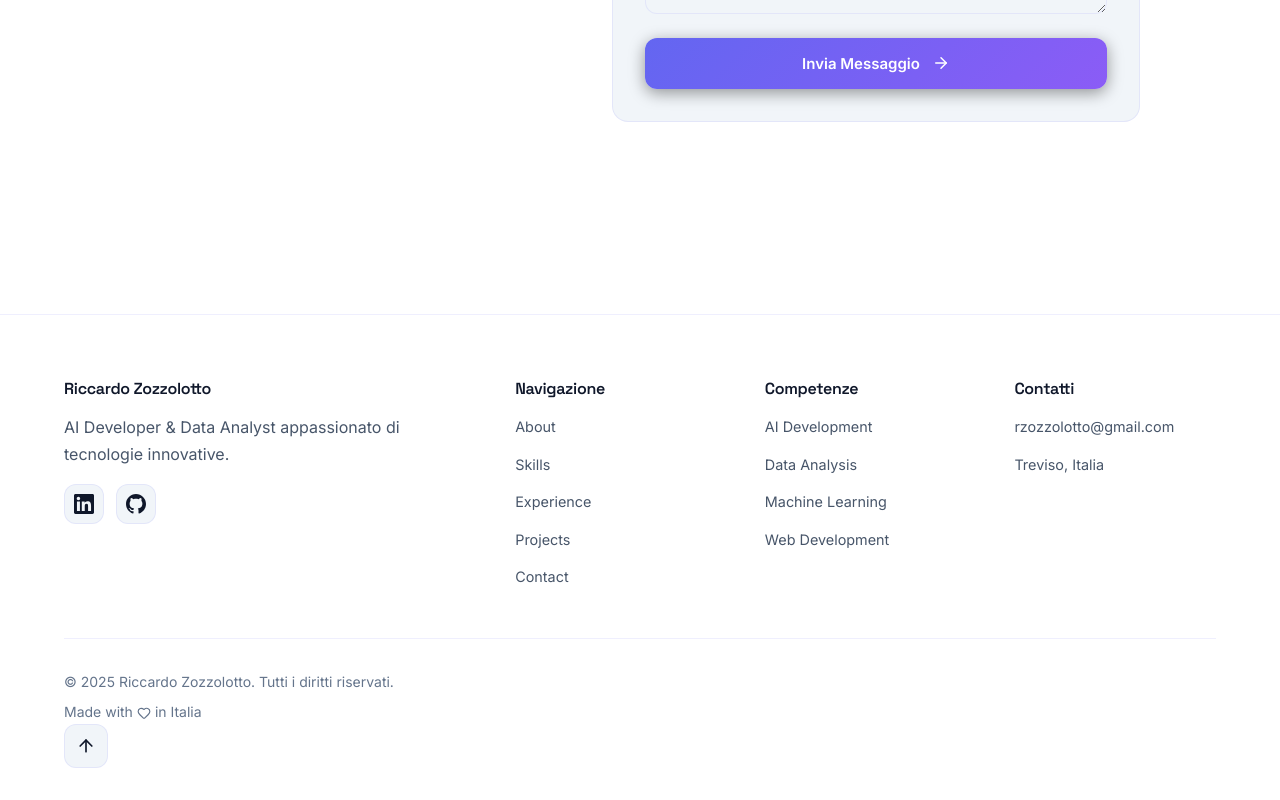
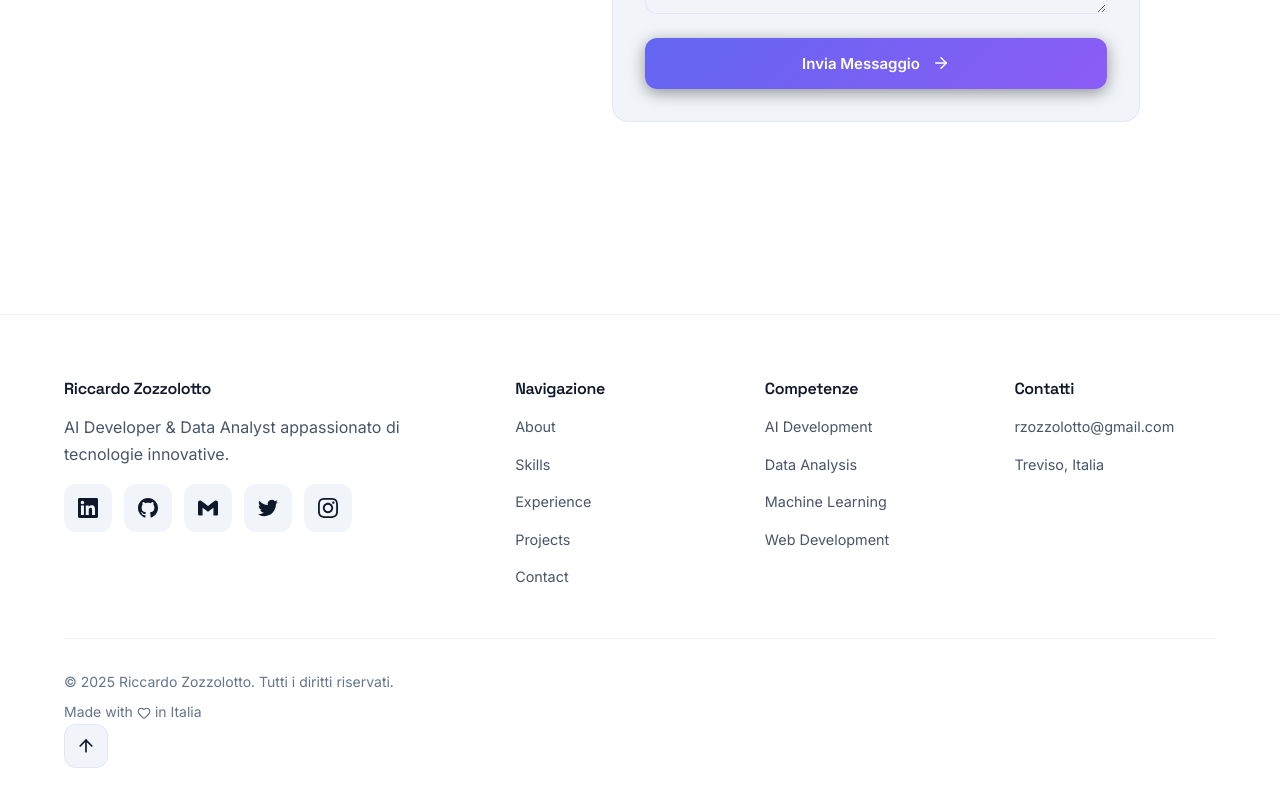
Before and after one commit to zozzy04/portfolio-riccardo, a React (Vite) app: page / in a window 1280 px wide. Shown: the part 5164-5964 px from the top of the page. Built offline with nearby package versions, Linux system fonts and the light colour scheme.

Commit message:
Aggiunge componente SocialMediaIcons stile Framer con animazioni hover e tap

```diff
--- a/src/components/Footer.jsx
+++ b/src/components/Footer.jsx
@@ -1,5 +1,6 @@
 import React, { useEffect, useRef } from 'react';
 import { ArrowUp, Heart } from 'lucide-react';
+import SocialMediaIcons from './SocialMediaIcons';
 
 const Footer = () => {
   const [currentYear] = React.useState(new Date().getFullYear());
@@ -40,26 +41,6 @@ const Footer = () => {
     ]
   };
 
-  const socialLinks = [
-    {
-      name: 'LinkedIn',
-      href: 'https://www.linkedin.com/in/riccardo-zozzolotto-53aa732b1/',
-      icon: (
-        <svg width="20" height="20" viewBox="0 0 24 24" fill="currentColor">
-          <path d="M20.447 20.452h-3.554v-5.569c0-1.328-.027-3.037-1.852-3.037-1.853 0-2.136 1.445-2.136 2.939v5.667H9.351V9h3.414v1.561h.046c.477-.9 1.637-1.85 3.37-1.85 3.601 0 4.267 2.37 4.267 5.455v6.286zM5.337 7.433c-1.144 0-2.063-.926-2.063-2.065 0-1.138.92-2.063 2.063-2.063 1.14 0 2.064.925 2.064 2.063 0 1.139-.925 2.065-2.064 2.065zm1.782 13.019H3.555V9h3.564v11.452zM22.225 0H1.771C.792 0 0 .774 0 1.729v20.542C0 23.227.792 24 1.771 24h20.451C23.2 24 24 23.227 24 22.271V1.729C24 .774 23.2 0 22.222 0h.003z"/>
-        </svg>
-      )
-    },
-    {
-      name: 'GitHub',
-      href: 'https://github.com/zozzy04',
-      icon: (
-        <svg width="20" height="20" viewBox="0 0 24 24" fill="currentColor">
-          <path d="M12 0c-6.626 0-12 5.373-12 12 0 5.302 3.438 9.8 8.207 11.387.599.111.793-.261.793-.577v-2.234c-3.338.726-4.033-1.416-4.033-1.416-.546-1.387-1.333-1.756-1.333-1.756-1.089-.745.083-.729.083-.729 1.205.084 1.839 1.237 1.839 1.237 1.07 1.834 2.807 1.304 3.492.997.107-.775.418-1.305.762-1.604-2.665-.305-5.467-1.334-5.467-5.931 0-1.311.469-2.381 1.236-3.221-.124-.303-.535-1.524.117-3.176 0 0 1.008-.322 3.301 1.23.957-.266 1.983-.399 3.003-.404 1.02.005 2.047.138 3.006.404 2.291-1.552 3.297-1.23 3.297-1.23.653 1.653.242 2.874.118 3.176.77.84 1.235 1.911 1.235 3.221 0 4.609-2.807 5.624-5.479 5.921.43.372.823 1.102.823 2.222v3.293c0 .319.192.694.801.576 4.765-1.589 8.199-6.086 8.199-11.386 0-6.627-5.373-12-12-12z"/>
-        </svg>
-      )
-    }
-  ];
 
   return (
     <footer id="footer" className="footer section-base" ref={footerRef}>
@@ -72,18 +53,13 @@ const Footer = () => {
                   AI Developer & Data Analyst appassionato di tecnologie innovative.
               </p>
               <div className="social-links" ref={featuresRef}>
-                {socialLinks.map((social, index) => (
-                  <a
-                    key={index}
-                    href={social.href}
-                    target="_blank"
-                    rel="noopener noreferrer"
-                    className="social-link"
-                    aria-label={social.name}
-                  >
-                    {social.icon}
-                  </a>
-                ))}
+                <SocialMediaIcons
+                  size={48}
+                  spacing={12}
+                  iconColor="var(--text-primary)"
+                  containerBg="var(--bg-elevated)"
+                  borderRadius={12}
+                />
               </div>
             </div>
 
--- /dev/null
+++ b/src/components/SocialMediaIcons.jsx
@@ -0,0 +1,141 @@
+import React, { useState } from 'react';
+
+const SocialMediaIcons = ({
+  size = 48,
+  spacing = 12,
+  iconColor = 'currentColor',
+  containerBg = 'transparent',
+  borderRadius = 12,
+  showLabels = false
+}) => {
+  const [hovered, setHovered] = useState(null);
+  const [pressed, setPressed] = useState(null);
+
+  const socialLinks = [
+    {
+      name: 'LinkedIn',
+      href: 'https://www.linkedin.com/in/riccardo-zozzolotto-53aa732b1/',
+      color: '#0077b5',
+      icon: (
+        <svg width="20" height="20" viewBox="0 0 24 24" fill="currentColor">
+          <path d="M20.447 20.452h-3.554v-5.569c0-1.328-.027-3.037-1.852-3.037-1.853 0-2.136 1.445-2.136 2.939v5.667H9.351V9h3.414v1.561h.046c.477-.9 1.637-1.85 3.37-1.85 3.601 0 4.267 2.37 4.267 5.455v6.286zM5.337 7.433c-1.144 0-2.063-.926-2.063-2.065 0-1.138.92-2.063 2.063-2.063 1.14 0 2.064.925 2.064 2.063 0 1.139-.925 2.065-2.064 2.065zm1.782 13.019H3.555V9h3.564v11.452zM22.225 0H1.771C.792 0 0 .774 0 1.729v20.542C0 23.227.792 24 1.771 24h20.451C23.2 24 24 23.227 24 22.271V1.729C24 .774 23.2 0 22.222 0h.003z"/>
+        </svg>
+      )
+    },
+    {
+      name: 'GitHub',
+      href: 'https://github.com/zozzy04',
+      color: '#ffffff',
+      icon: (
+        <svg width="20" height="20" viewBox="0 0 24 24" fill="currentColor">
+          <path d="M12 0c-6.626 0-12 5.373-12 12 0 5.302 3.438 9.8 8.207 11.387.599.111.793-.261.793-.577v-2.234c-3.338.726-4.033-1.416-4.033-1.416-.546-1.387-1.333-1.756-1.333-1.756-1.089-.745.083-.729.083-.729 1.205.084 1.839 1.237 1.839 1.237 1.07 1.834 2.807 1.304 3.492.997.107-.775.418-1.305.762-1.604-2.665-.305-5.467-1.334-5.467-5.931 0-1.311.469-2.381 1.236-3.221-.124-.303-.535-1.524.117-3.176 0 0 1.008-.322 3.301 1.23.957-.266 1.983-.399 3.003-.404 1.02.005 2.047.138 3.006.404 2.291-1.552 3.297-1.23 3.297-1.23.653 1.653.242 2.874.118 3.176.77.84 1.235 1.911 1.235 3.221 0 4.609-2.807 5.624-5.479 5.921.43.372.823 1.102.823 2.222v3.293c0 .319.192.694.801.576 4.765-1.589 8.199-6.086 8.199-11.386 0-6.627-5.373-12-12-12z"/>
+        </svg>
+      )
+    },
+    {
+      name: 'Email',
+      href: 'mailto:rzozzolotto@gmail.com',
+      color: '#ea4335',
+      icon: (
+        <svg width="20" height="20" viewBox="0 0 24 24" fill="currentColor">
+          <path d="M24 5.457v13.909c0 .904-.732 1.636-1.636 1.636h-3.819V11.73L12 16.64l-6.545-4.91v9.273H1.636A1.636 1.636 0 0 1 0 19.366V5.457c0-2.023 2.309-3.178 3.927-1.964L5.455 4.64 12 9.548l6.545-4.91 1.528-1.145C21.69 2.28 24 3.434 24 5.457z"/>
+        </svg>
+      )
+    },
+    {
+      name: 'Twitter',
+      href: 'https://twitter.com',
+      color: '#1da1f2',
+      icon: (
+        <svg width="20" height="20" viewBox="0 0 24 24" fill="currentColor">
+          <path d="M23.953 4.57a10 10 0 01-2.825.775 4.958 4.958 0 002.163-2.723c-.951.555-2.005.959-3.127 1.184a4.92 4.92 0 00-8.384 4.482C7.69 8.095 4.067 6.13 1.64 3.162a4.822 4.822 0 00-.666 2.475c0 1.71.87 3.213 2.188 4.096a4.904 4.904 0 01-2.228-.616v.06a4.923 4.923 0 003.946 4.827 4.996 4.996 0 01-2.212.085 4.936 4.936 0 004.604 3.417 9.867 9.867 0 01-6.102 2.105c-.39 0-.779-.023-1.17-.067a13.995 13.995 0 007.557 2.209c9.053 0 13.998-7.496 13.998-13.985 0-.21 0-.42-.015-.63A9.935 9.935 0 0024 4.59z"/>
+        </svg>
+      )
+    },
+    {
+      name: 'Instagram',
+      href: 'https://instagram.com',
+      color: '#e4405f',
+      icon: (
+        <svg width="20" height="20" viewBox="0 0 24 24" fill="currentColor">
+          <path d="M12 2.163c3.204 0 3.584.012 4.85.07 3.252.148 4.771 1.691 4.919 4.919.058 1.265.069 1.645.069 4.849 0 3.205-.012 3.584-.069 4.849-.149 3.225-1.664 4.771-4.919 4.919-1.266.058-1.644.07-4.85.07-3.204 0-3.584-.012-4.849-.07-3.26-.149-4.771-1.699-4.919-4.92-.058-1.265-.07-1.644-.07-4.849 0-3.204.013-3.583.07-4.849.149-3.227 1.664-4.771 4.919-4.919 1.266-.057 1.645-.069 4.849-.069zm0-2.163c-3.259 0-3.667.014-4.947.072-4.358.2-6.78 2.618-6.98 6.98-.059 1.281-.073 1.689-.073 4.948 0 3.259.014 3.668.072 4.948.2 4.358 2.618 6.78 6.98 6.98 1.281.058 1.689.072 4.948.072 3.259 0 3.668-.014 4.948-.072 4.354-.2 6.782-2.618 6.979-6.98.059-1.28.073-1.689.073-4.948 0-3.259-.014-3.667-.072-4.947-.196-4.354-2.617-6.78-6.979-6.98-1.281-.059-1.69-.073-4.949-.073zm0 5.838c-3.403 0-6.162 2.759-6.162 6.162s2.759 6.163 6.162 6.163 6.162-2.759 6.162-6.163c0-3.403-2.759-6.162-6.162-6.162zm0 10.162c-2.209 0-4-1.79-4-4 0-2.209 1.791-4 4-4s4 1.791 4 4c0 2.21-1.791 4-4 4zm6.406-11.845c-.796 0-1.441.645-1.441 1.44s.645 1.44 1.441 1.44c.795 0 1.439-.645 1.439-1.44s-.644-1.44-1.439-1.44z"/>
+        </svg>
+      )
+    }
+  ];
+
+  const iconStyle = {
+    width: `${size}px`,
+    height: `${size}px`,
+    borderRadius: `${borderRadius}px`,
+    display: 'flex',
+    alignItems: 'center',
+    justifyContent: 'center',
+    backgroundColor: containerBg,
+    color: iconColor,
+    cursor: 'pointer',
+    transition: 'all 0.3s cubic-bezier(0.4, 0, 0.2, 1)',
+    transform: hovered === null
+      ? pressed !== null ? 'scale(0.95)' : 'scale(1)'
+      : 'translateY(-4px) scale(1.05)',
+    boxShadow: hovered === null
+      ? 'none'
+      : `0 8px 24px rgba(0, 0, 0, 0.15), 0 0 0 1px rgba(255, 255, 255, 0.1)`,
+    border: '1px solid transparent',
+    textDecoration: 'none',
+    position: 'relative',
+    overflow: 'hidden'
+  };
+
+  const iconHoverStyle = {
+    ...iconStyle,
+    backgroundColor: hovered !== null ? socialLinks[hovered].color : containerBg,
+    color: hovered !== null ? '#ffffff' : iconColor,
+    borderColor: hovered !== null ? socialLinks[hovered].color : 'transparent'
+  };
+
+  return (
+    <div
+      className="social-media-icons"
+      style={{
+        display: 'flex',
+        gap: `${spacing}px`,
+        flexWrap: 'wrap',
+        alignItems: 'center'
+      }}
+    >
+      {socialLinks.map((social, index) => (
+        <a
+          key={index}
+          href={social.href}
+          target={social.href.startsWith('mailto:') ? '_self' : '_blank'}
+          rel={social.href.startsWith('mailto:') ? undefined : 'noopener noreferrer'}
+          aria-label={social.name}
+          style={index === hovered ? iconHoverStyle : iconStyle}
+          onMouseEnter={() => setHovered(index)}
+          onMouseLeave={() => {
+            setHovered(null);
+            setPressed(null);
+          }}
+          onMouseDown={() => setPressed(index)}
+          onMouseUp={() => setPressed(null)}
+          onTouchStart={() => setPressed(index)}
+          onTouchEnd={() => setPressed(null)}
+        >
+          {social.icon}
+          {showLabels && (
+            <span style={{
+              marginLeft: '8px',
+              fontSize: '0.875rem',
+              fontWeight: 500
+            }}>
+              {social.name}
+            </span>
+          )}
+        </a>
+      ))}
+    </div>
+  );
+};
+
+export default SocialMediaIcons;
--- a/src/index.css
+++ b/src/index.css
@@ -724,8 +724,23 @@ a:hover {
 .social-links {
   display: flex;
   gap: var(--space-sm);
+  align-items: center;
 }
 
+/* Social Media Icons Component - Stile Framer */
+.social-media-icons {
+  display: flex;
+  gap: 12px;
+  flex-wrap: wrap;
+}
+
+.social-media-icons a {
+  will-change: transform;
+  backface-visibility: hidden;
+  -webkit-font-smoothing: antialiased;
+}
+
+/* Manteniamo compatibilità con il vecchio stile */
 .social-link {
   width: 40px;
   height: 40px;
```
